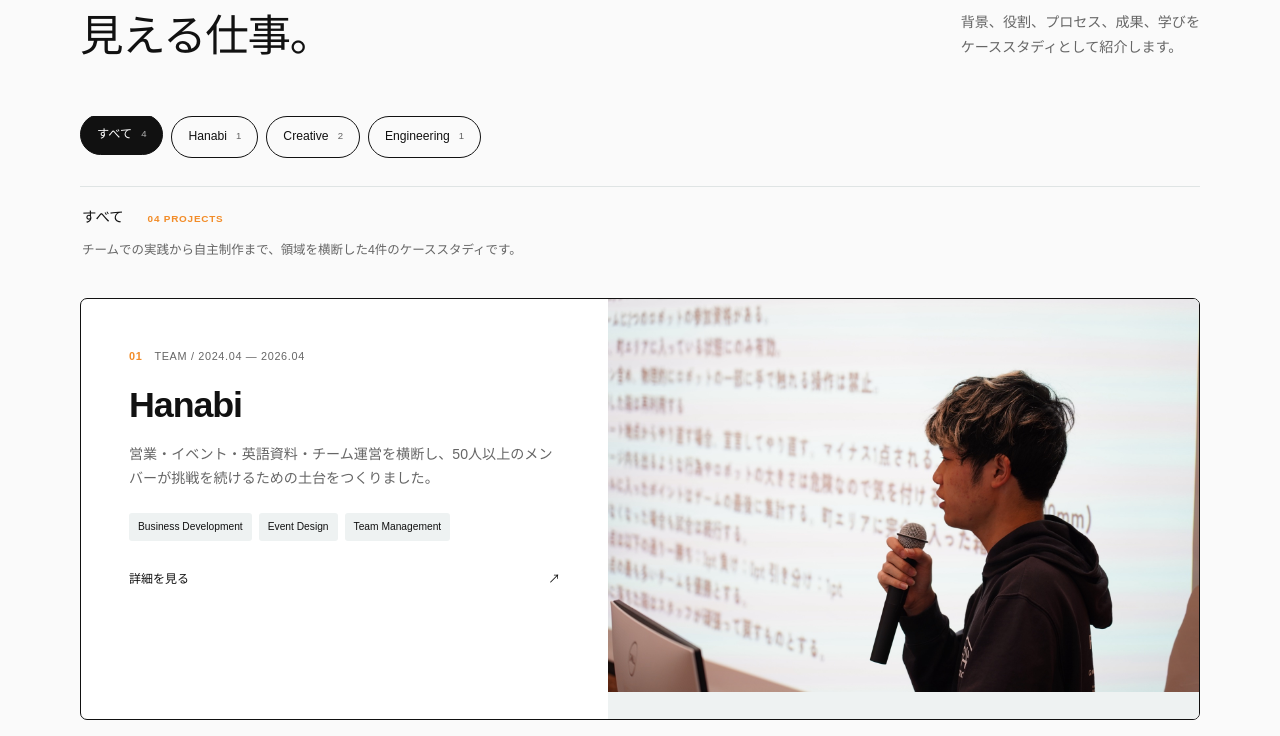
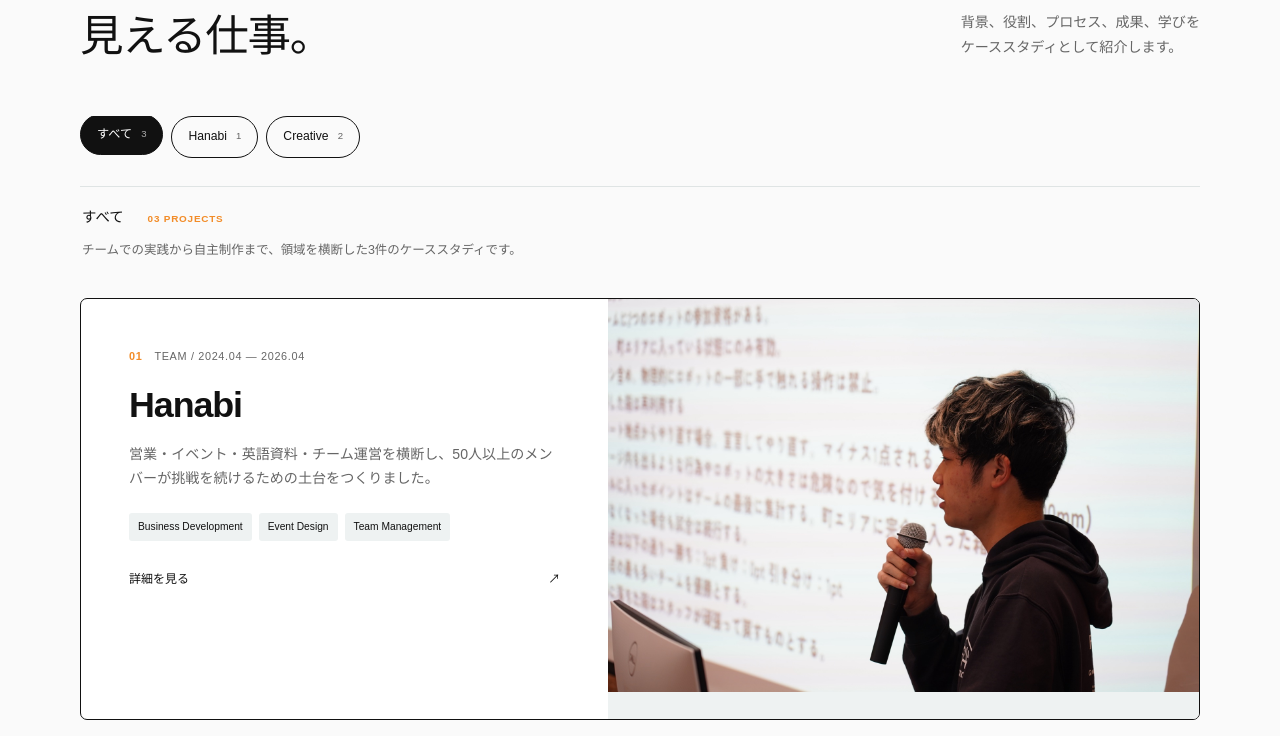
Before and after one commit to chicken-tatsuta/motoki-portfolio, a React (Vite) app: page / in a window 1280 px wide. Shown: the part 1999-2735 px from the top of the page. Built offline with nearby package versions, Linux system fonts and the light colour scheme.

Commit message:
Remove Web AI project card

```diff
--- a/src/data.js
+++ b/src/data.js
@@ -72,25 +72,6 @@ export const projects = [
     learning: "小さな好奇心も、継続と他者の反応によってプロジェクトへ育つ。これからも描き続けます。",
     tags: ["Illustration", "Branding", "Product Idea"],
   },
-  {
-    id: "web-ai",
-    index: "04",
-    group: "Engineering",
-    title: "Web / AI Tools",
-    subtitle: "面倒を見つけたら、まず小さく動くものをつくる。",
-    summary: "Web技術とAIを使い、身近な作業を軽くするツールを短いサイクルで試作しています。",
-    period: "2025 — Now",
-    role: "課題発見 / UI設計 / フロントエンド実装",
-    tools: ["React", "Vite", "GitHub Actions"],
-    accent: "black",
-    facts: [["React", "今回の実装"], ["Mobile", "レスポンシブ"], ["A11y", "操作・可読性"]],
-    background: "毎日の中にある小さな面倒は、技術を学ぶ最高の入口です。完成を待つより、まず使える形にして試すことを大切にしています。",
-    challenge: "機能を増やすことではなく、誰が・どの場面で困っているかを定め、最短の操作で目的に届くUIへ落とし込むことを意識しています。",
-    process: ["自分や周囲の困りごとを観察。", "必要な体験を一文で定義し、画面を紙に描く。", "最小機能を実装し、実際の端末で触る。", "迷いやエラーを記録し、次の改善を決める。"],
-    result: "企画から実装、公開までを一続きで扱えるようになりました。このポートフォリオも、情報設計と実装を結びつける実践として制作しています。",
-    learning: "AIは答えそのものではなく、考えを試す速度を上げる道具。最終判断と検証は自分で担います。",
-    tags: ["React", "UI Design", "AI Literacy"],
-  },
 ];
 
-export const filters = ["All", "Team", "Creative", "Engineering"];
+export const filters = ["All", "Team", "Creative"];
--- a/src/main.jsx
+++ b/src/main.jsx
@@ -4,12 +4,11 @@ import { filters, projects } from "./data";
 import "./styles.css";
 
 const Arrow = () => <span aria-hidden="true">↗</span>;
-const filterLabels = { All: "すべて", Team: "Hanabi", Creative: "Creative", Engineering: "Engineering" };
+const filterLabels = { All: "すべて", Team: "Hanabi", Creative: "Creative" };
 const filterDescriptions = {
-  All: "チームでの実践から自主制作まで、領域を横断した4件のケーススタディです。",
+  All: "チームでの実践から自主制作まで、領域を横断した3件のケーススタディです。",
   Team: "国際ロボコンHanabiで、渉外・イベント・チーム運営を横断した取り組みです。",
   Creative: "ゲームとイラストを通して、自分の世界を遊べる形へ変えた自主制作です。",
-  Engineering: "身近な課題を見つけ、WebとAIで小さく素早く形にした取り組みです。",
 };
 
 function useReveal(routeKey) {
--- a/src/styles.css
+++ b/src/styles.css
@@ -158,8 +158,6 @@ button:focus-visible, a:focus-visible { outline: 3px solid rgba(242, 140, 40, .3
 .visual-cat { background: #fbfaff; }
 .work-card-visual.visual-cat, .project-key-visual.visual-cat { background: #fbfaff; }
 .work-card-visual.visual-cat img, .project-key-visual.visual-cat img { object-fit: contain; }
-.visual-web-ai { background: var(--soft); }
-
 .contact-section { display: grid; grid-template-columns: minmax(0, 1.1fr) minmax(280px, .9fr); gap: clamp(48px, 9vw, 120px); border-top: 1px solid var(--ink); }
 .contact-copy > p { margin: 0 0 32px; color: var(--muted); }
 .contact-form { display: grid; border-top: 1px solid var(--ink); }
```
